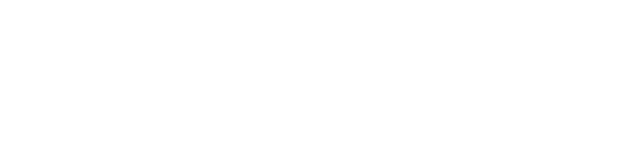
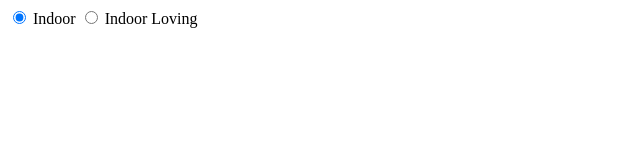
Before and after one commit to knightmoves-schools/005-forms-dorianvelazquez, a website: page index.html in a window 1280 px wide. Shown: the whole page, without its empty margins (0-640 px from the left). Drawn offline with Linux system fonts and the light colour scheme.

Commit message:
Update index.html

```diff
--- a/index.html
+++ b/index.html
@@ -3,6 +3,14 @@
 
     </head>
     <body>
+         <form action="https://www.w3schools.com/tags/tag_input.asp">
+        <input id="indoor" type="radio" name="indoor-outdoor" value='indoor' checked>
+        <label for="indoor">Indoor</label>
+    <input id="outdoor" type="radio" name="indoor-outdoor" value="outdoor">
+     <label for="indoor">Indoor</label>
 
+    <imput id="loving" type="checkbox" name="personality" value="loving">
+    <label for="loving">Loving</label><br>
+    </form>
     </body>
 </html>
```
